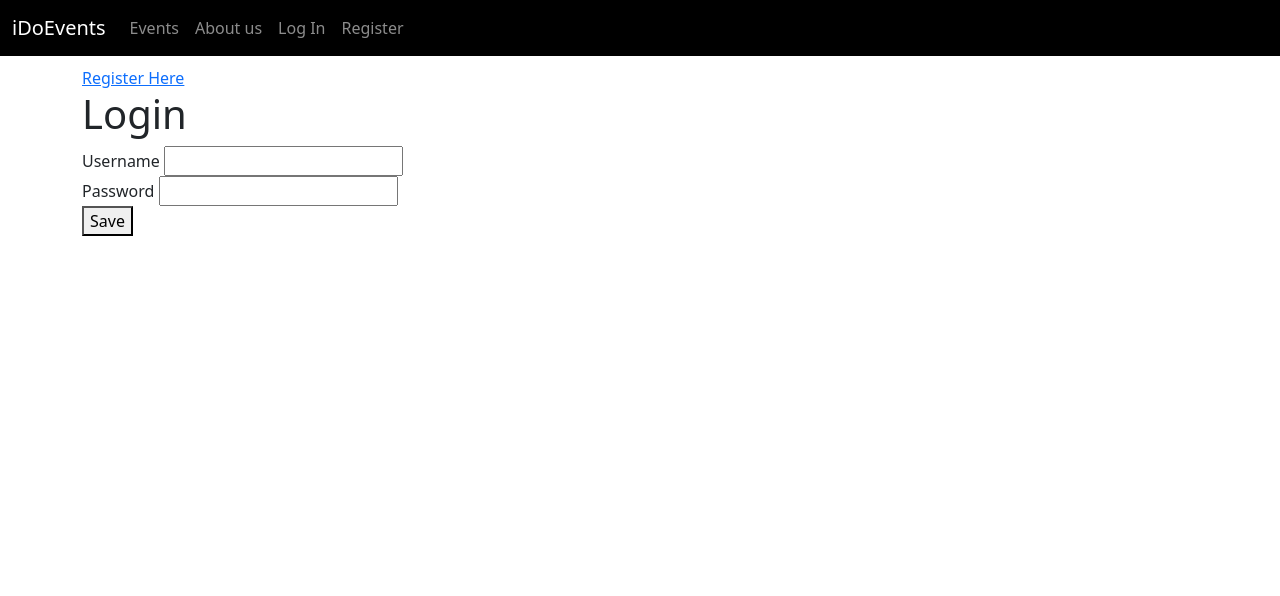
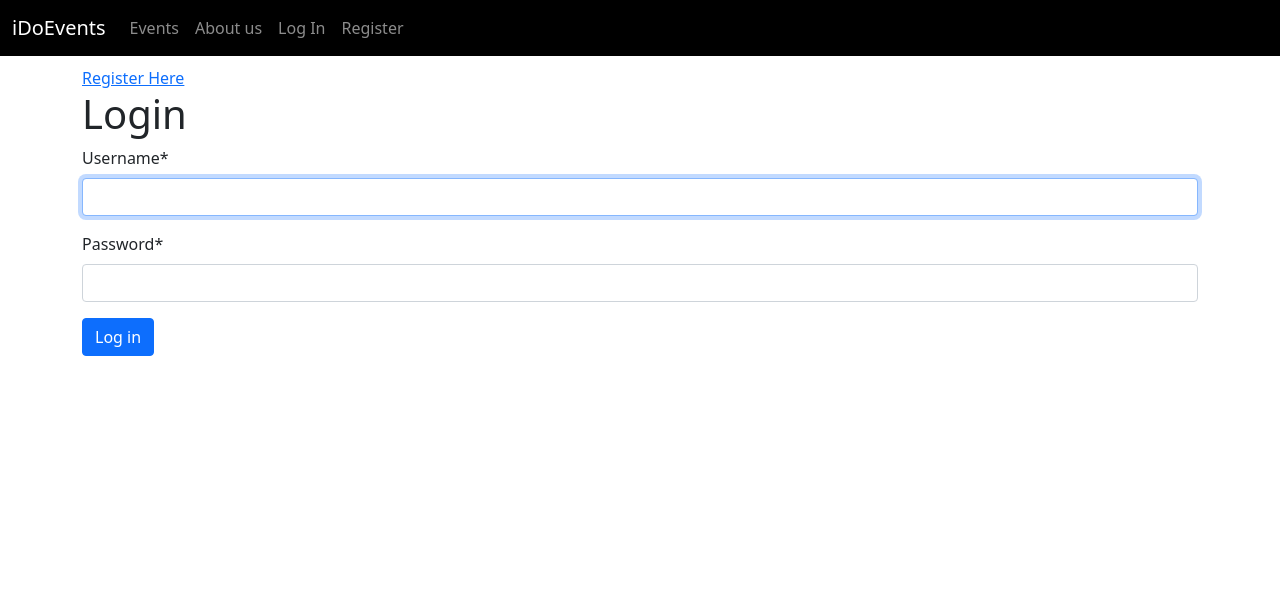
Before and after one commit to Kristikolani/events, a Django app: page /accounts/login/ in a window 1280 px wide. Shown: the top 596 px of the page. Run offline with Django 4.2, Linux system fonts and the light colour scheme; some libraries are stand-ins or nearby versions.

Commit message:
log in acc

```diff
--- a/accounts/templates/registration/login.html
+++ b/accounts/templates/registration/login.html
@@ -1,18 +1,15 @@
 {% extends 'base.html' %}
+
+{% load crispy_forms_tags %}
 
 {% block content %}
     <a class="links" href="{% url 'register' %}" >
         Register Here </a>
         <h1> Login </h1>
-        <form method="POST" >
+        <form method="POST" action="" novalidate>
         {% csrf_token %}
-        <label>Username</label>
-        <input class="form__field" type="text"
-        name="username"> <br>
-        <label>Password</label>
-        <input class="form__field" type="password"
-        name="password"> <br>
-        <button class="btn--primary"> Save </button>
+       {{ form|crispy }}
+        <button class="btn btn-primary">Log in</button>
         </form>
 
 {% endblock %}
```
